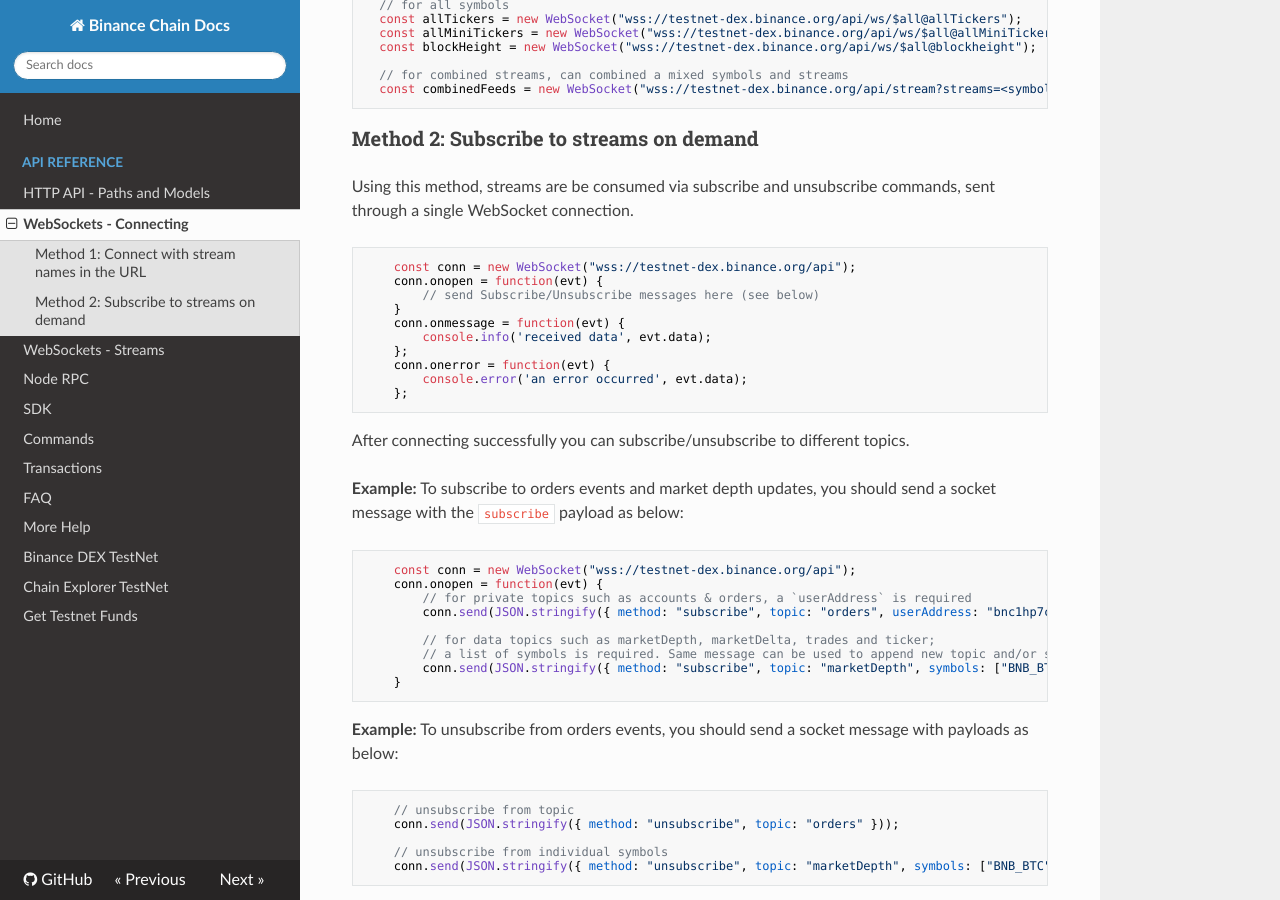
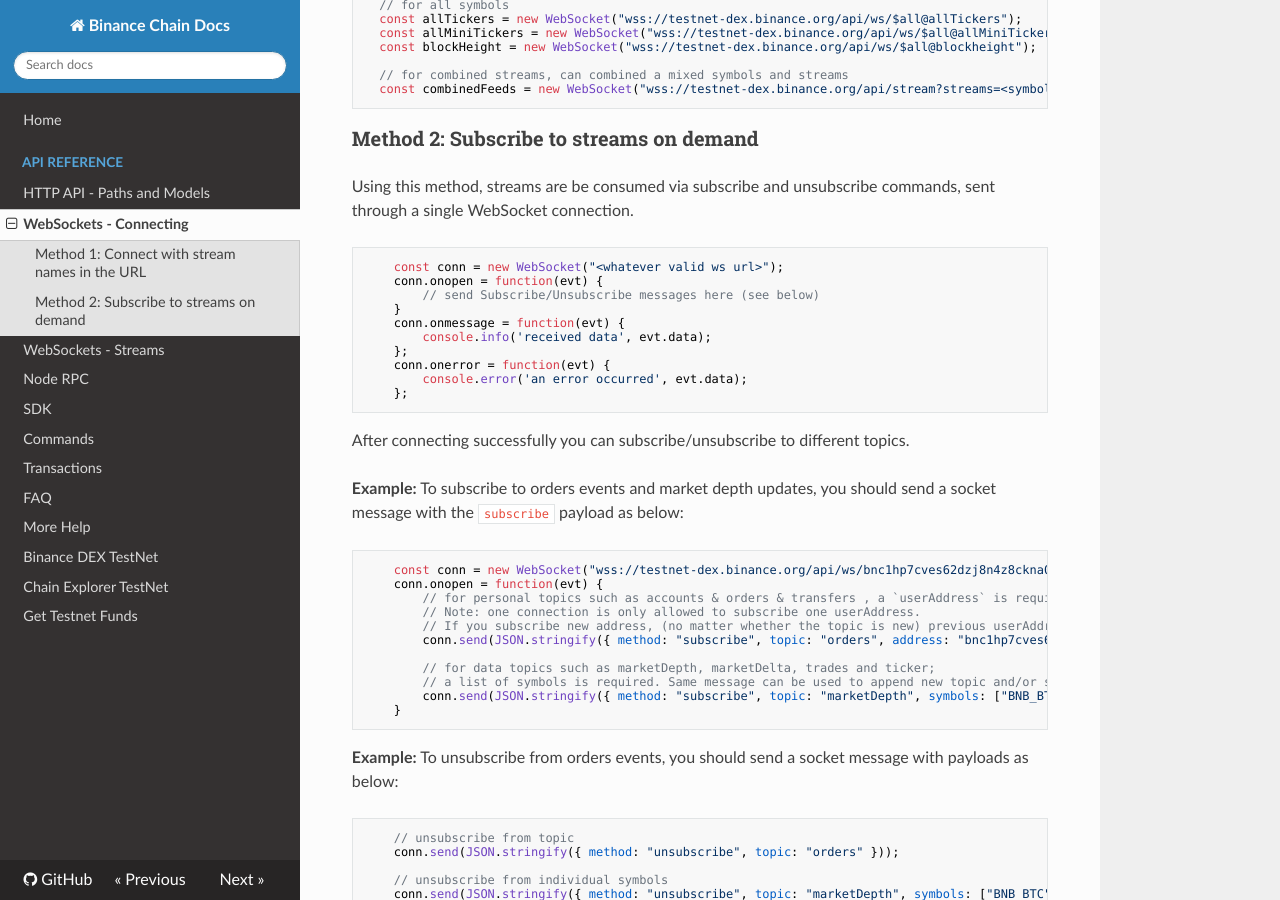
Before and after one commit to yash-sharma1/docs-site, an MkDocs documentation site: the page built from docs/api-reference/dex-api/ws-connection.md, in a window 1280 px wide and 900 px high, scrolled down 1048 px. Built offline with MkDocs 1.6.1, drawn with Linux system fonts in a browser that asks for light colours; nearby versions of some CDN libraries.

Commit message:
add more notes for user stream

````diff
--- a/docs/api-reference/dex-api/ws-connection.md
+++ b/docs/api-reference/dex-api/ws-connection.md
@@ -46,7 +46,7 @@
 Using this method, streams are be consumed via subscribe and unsubscribe commands, sent through a single WebSocket connection.
 
 ```javascript
-    const conn = new WebSocket("wss://testnet-dex.binance.org/api");
+    const conn = new WebSocket("<whatever valid ws url>");
     conn.onopen = function(evt) {
         // send Subscribe/Unsubscribe messages here (see below)
     }
@@ -63,10 +63,12 @@
 **Example:** To subscribe to orders events and market depth updates, you should send a socket message with the `subscribe` payload as below:
 
 ```javascript
-    const conn = new WebSocket("wss://testnet-dex.binance.org/api");
+    const conn = new WebSocket("wss://testnet-dex.binance.org/api/ws/bnc1hp7cves62dzj8n4z8ckna0d3t6zd7z2zcj6gtq");
     conn.onopen = function(evt) {
-        // for private topics such as accounts & orders, a `userAddress` is required
-        conn.send(JSON.stringify({ method: "subscribe", topic: "orders", userAddress: "bnc1hp7cves62dzj8n4z8ckna0d3t6zd7z2zcj6gtq" }));
+        // for personal topics such as accounts & orders & transfers , a `userAddress` is required
+        // Note: one connection is only allowed to subscribe one userAddress.
+        // If you subscribe new address, (no matter whether the topic is new) previous userAddress subscriptions would be removed
+        conn.send(JSON.stringify({ method: "subscribe", topic: "orders", address: "bnc1hp7cves62dzj8n4z8ckna0d3t6zd7z2zcj6gtq" }));
 
         // for data topics such as marketDepth, marketDelta, trades and ticker;
         // a list of symbols is required. Same message can be used to append new topic and/or symbols
````
